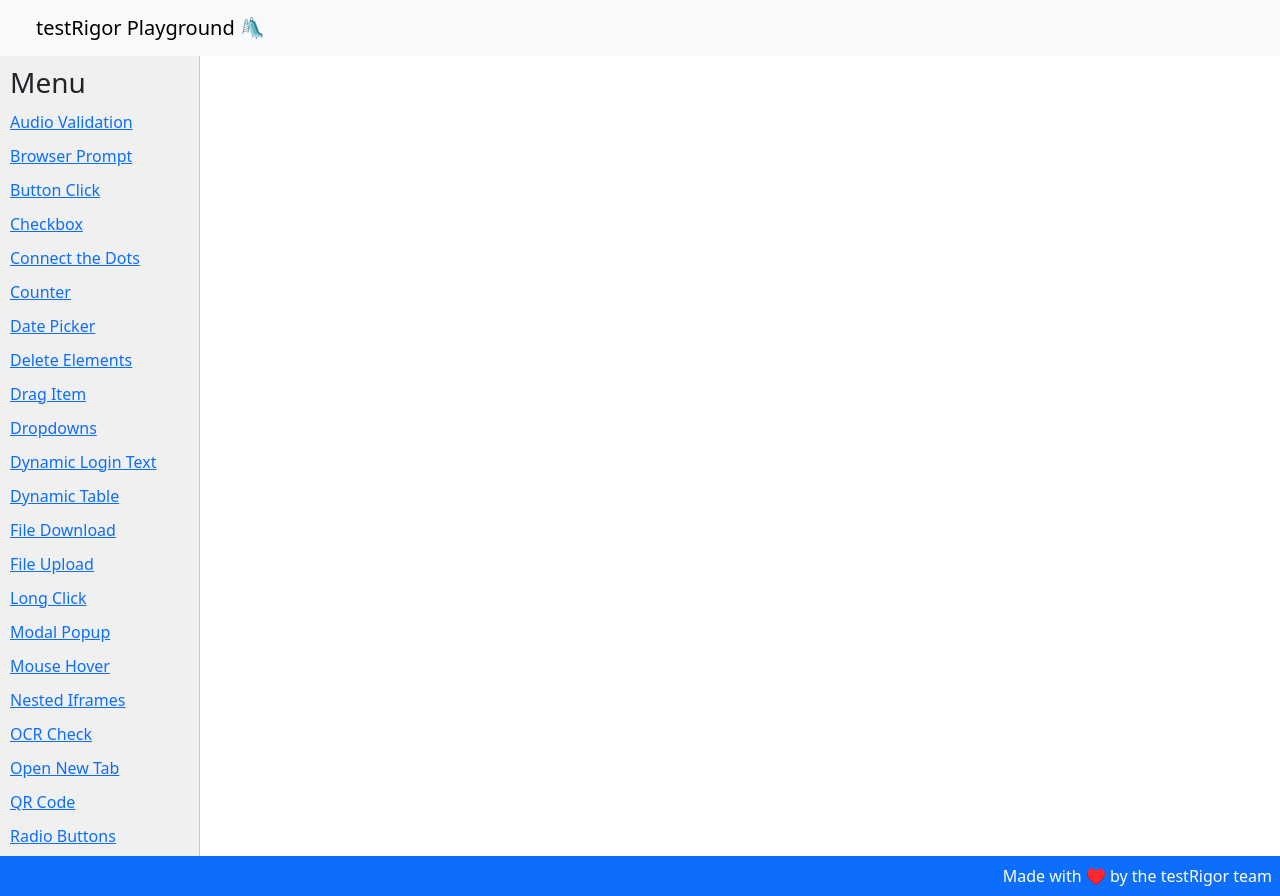
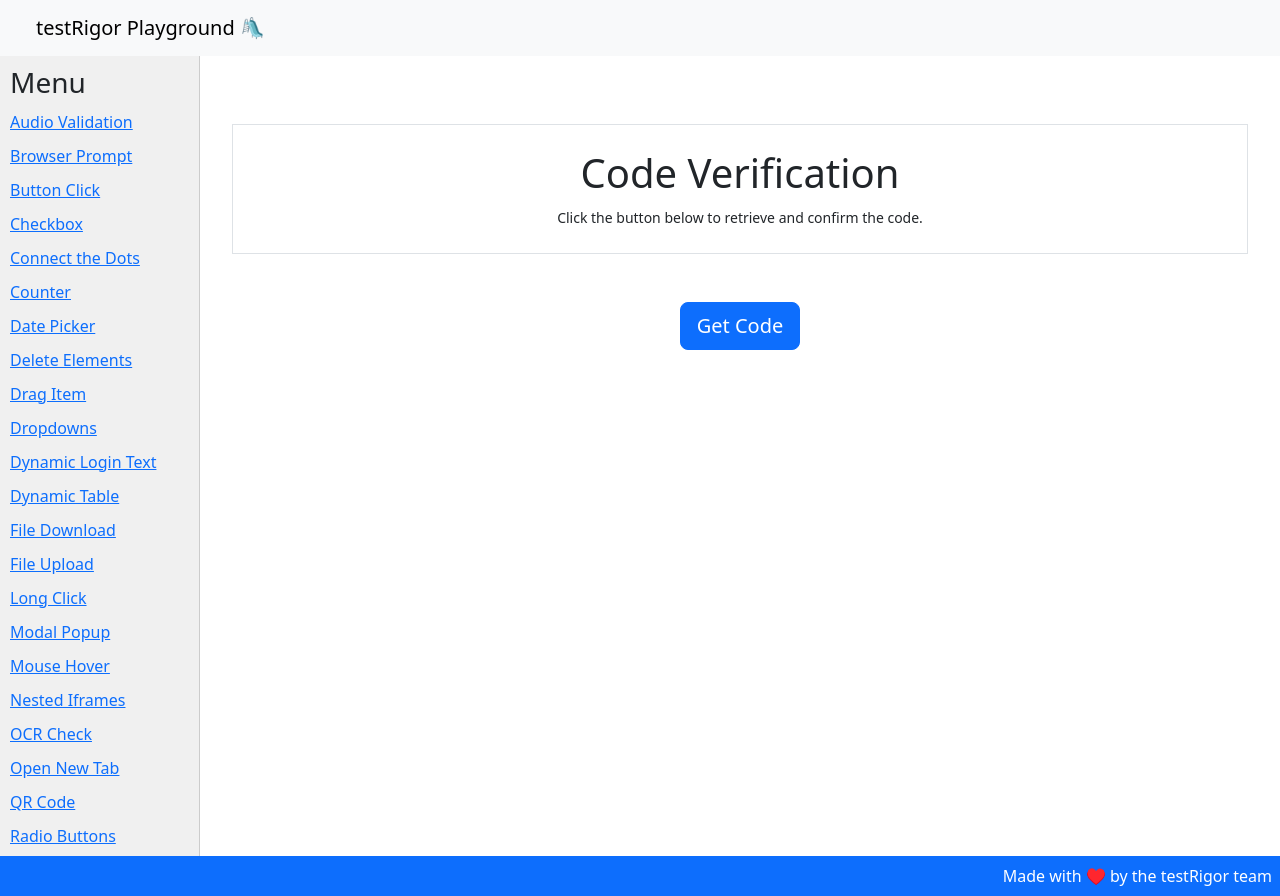
Before and after one commit to thiagonunes11/testRigorPlayground, a React (Create React App) app: page /verifyCode in a window 1280 px wide. Built offline with nearby package versions, Linux system fonts and the light colour scheme.

Commit message:
Migrates the Verify Code demo to react

```diff
--- a/src/App.js
+++ b/src/App.js
@@ -15,6 +15,7 @@
 import OcrCheck from './pages/ocrCheck';
 import FileUpload from './pages/fileUpload';
 import FileDownload from './pages/fileDownload';
+import VerifyCode from './pages/verifyCode';
 
 function App() {
     return (
@@ -53,6 +54,7 @@
                         <Route path="/svgElements" element={<SvgElements />} />
                         <Route path="/video" element={<VideoPlayback />} />
                         <Route path="/waitMessage" element={<WaitForMessage />} /> */}
+                            <Route path="/verifyCode" element={<VerifyCode />} />
                             <Route path="/fileDownload" element={<FileDownload />} />
                             <Route path="/counter" element={<Counter />} />
                             <Route path="/dragItem" element={<DragItem />} />
--- a/src/components/Sidebar.js
+++ b/src/components/Sidebar.js
@@ -189,6 +189,12 @@
         description: "This demo allows the user to play a sample video file to validate that a video is playing.",
     },
     {
+        title: "Verify Code",
+        url: "/verifyCode",
+        name: "Code Verification",
+        description: "This demo allow the user to check a verification code",
+    },
+    {
         title: "Wait for the Message",
         url: "/waitMessage",
         name: "Wait five seconds for the message.",
--- /dev/null
+++ b/src/pages/verifyCode.js
@@ -0,0 +1,121 @@
+import React, { useState } from 'react';
+import { Container, Row, Col, Button, Collapse, Form, InputGroup, Alert } from 'react-bootstrap';
+import Prompt from '../components/Prompt.js'
+import Demo from '../components/Demo.js';
+import { Link } from 'react-router-dom';
+
+
+const VerifyCode = () => {
+    const [codeRequested, setCodeRequested] = useState(false);
+    const [code, setCode] = useState('0000');
+    const [inputCode, setInputCode] = useState('');
+    const [alertInfo, setAlertInfo] = useState({
+        show: false,
+        message: '',
+        variant: 'danger'
+    });
+
+    const handleCodeRequest = () => {
+        setCodeRequested(true);
+        setAlertInfo({ show: false, message: '', variant: 'danger' });
+        // Sets a random 4 digit code
+        const randomCode = Math.floor(Math.random() * 9000) + 1000;
+        setCode(randomCode.toString());
+    }
+
+    const handleCodeVerification = () => {
+        if (inputCode === code) {
+            setAlertInfo({
+                show: true,
+                message: 'Valid Code',
+                variant: 'success'
+            });
+        } else {
+            setAlertInfo({
+                show: true,
+                message: 'Invalid Code. Try again.',
+                variant: 'danger'
+            });
+        }
+    }
+
+    return (
+        <Demo>
+            <Prompt title="Code Verification" instructions="Click the button below to retrieve and confirm the code." />
+            <Container role="main" aria-labelledby="verify-code-title">
+                <Collapse in={!codeRequested}>
+                    <Row className="mt-5 justify-content-center text-center">
+                        <Col>
+                            <Button
+                                variant="primary btn-lg"
+                                onClick={handleCodeRequest}
+                                id="request-code-btn"
+                                aria-label="Request verification code"
+                            >
+                                Get Code
+                            </Button>
+                        </Col>
+                    </Row>
+                </Collapse>
+                <Collapse
+                    in={codeRequested}
+                    className="mt-5 justify-content-center text-center"
+                >
+                    <div>
+                        <Row>
+                            <Col>
+                                <div id="verification-helper">
+                                    Enter the code to confirm your email:
+                                </div>
+                                <Row className="justify-content-center">
+                                    <Col xs={12} sm={8} md={6} lg={4}>
+                                        <InputGroup className="my-3" size="lg">
+                                            <Form.Control
+                                                id="verification-input"
+                                                value={inputCode}
+                                                onChange={(e) => setInputCode(e.target.value)}
+                                                placeholder="Enter code here"
+                                                aria-label="Verification code input"
+                                                aria-describedby="verification-helper"
+                                            />
+                                            <Button
+                                                variant="primary"
+                                                id="verify-code-btn"
+                                                onClick={handleCodeVerification}
+                                                aria-label="Verify entered code"
+                                            >
+                                                Verify
+                                            </Button>
+                                        </InputGroup>
+                                    </Col>
+                                </Row>
+                            </Col>
+                        </Row>
+                        <Row>
+                            <Col>
+                                <div id="code-display" className="text-muted" role="status" aria-live="polite">
+                                    The code is: <span className="fw-bold">{code}</span>
+                                </div>
+                            </Col>
+                        </Row>
+                    </div>
+                </Collapse>
+                {alertInfo.show && (
+                    <Row className="mt-3 justify-content-center text-center">
+                        <Col>
+                            <Alert
+                                variant={alertInfo.variant}
+                                onClose={() => setAlertInfo({ ...alertInfo, show: false })}
+                                dismissible
+                            >
+                                {alertInfo.message}
+                            </Alert>
+                        </Col>
+                    </Row>
+                )}
+            </Container>
+        </Demo>
+    );
+}
+
+export default VerifyCode;
```
